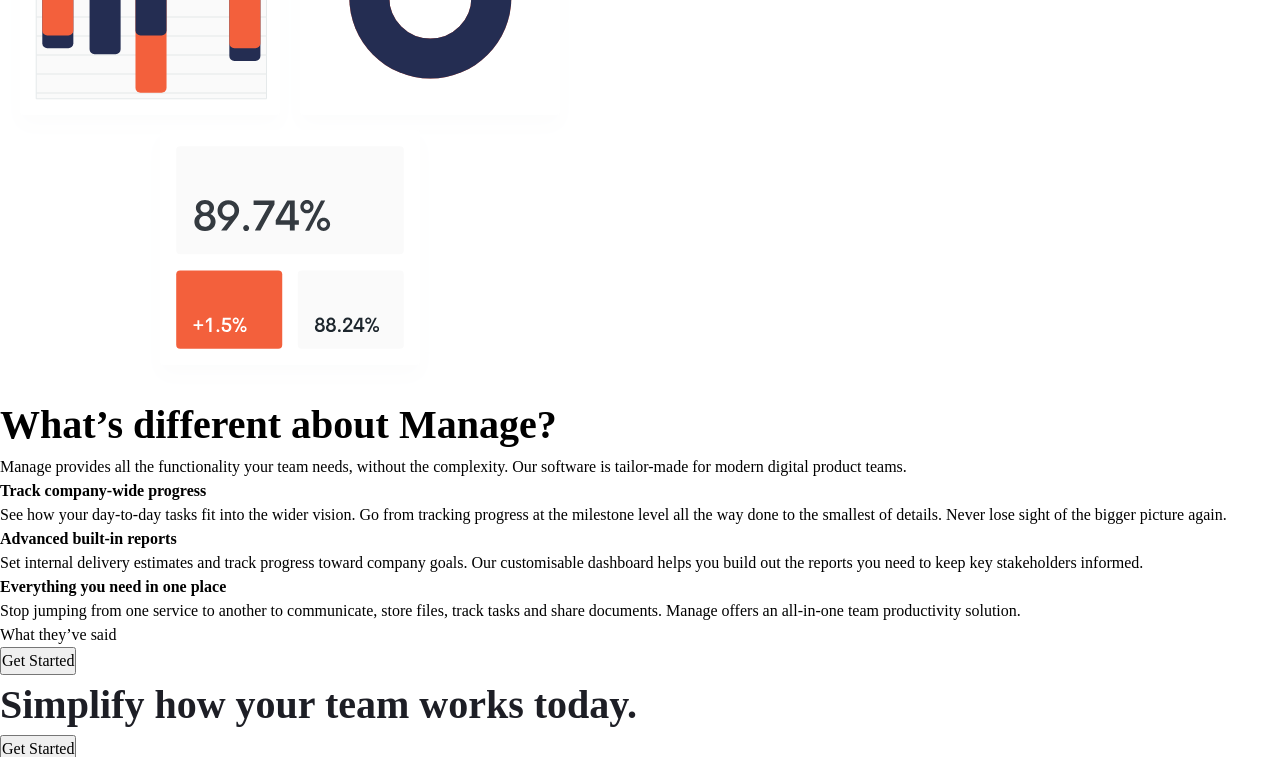
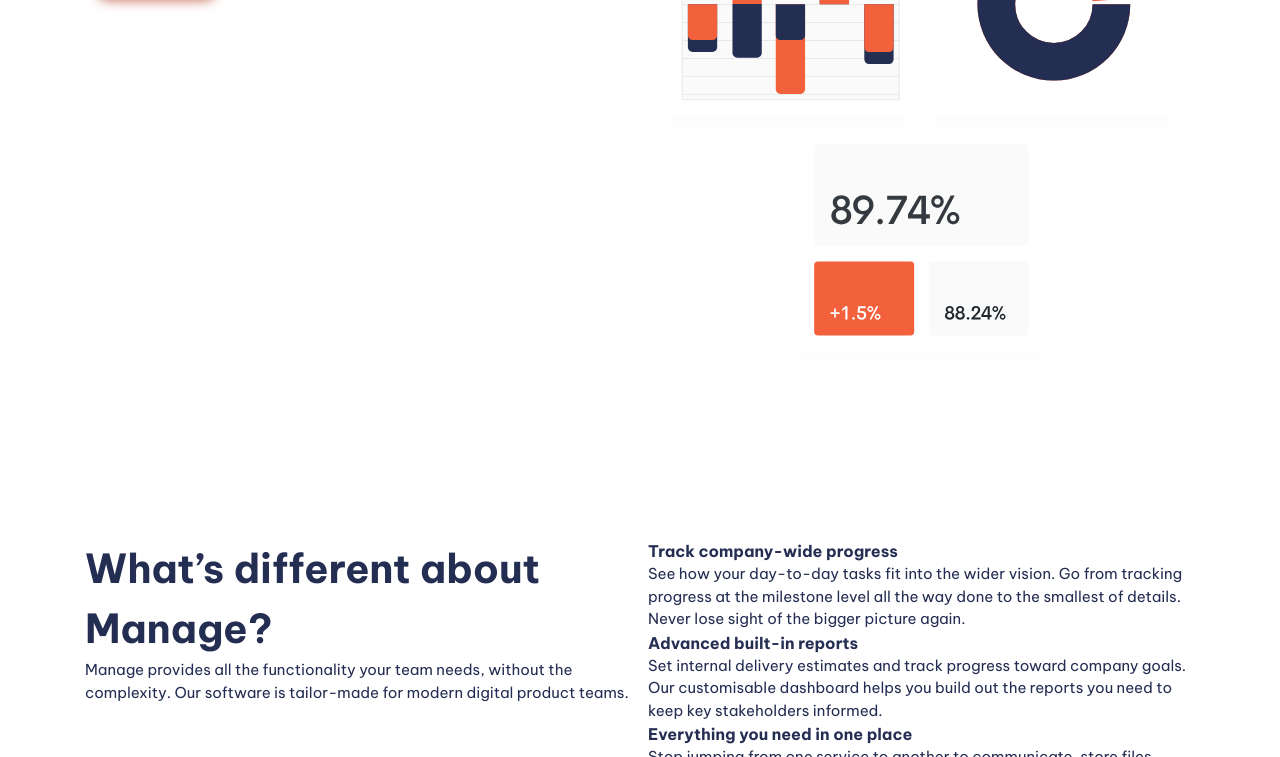
Before and after one commit to HubertKwiatkowski/FEM-web-tutorial, a website built with Vite: page index.html in a window 1280 px wide. Shown: the part 378-1135 px from the top of the page. Built offline with nearby package versions, Linux system fonts and the light colour scheme.

Commit message:
css main changes

```diff
--- a/index.html
+++ b/index.html
@@ -29,7 +29,7 @@
     </header>
 
     <main>
-      <section>
+      <section class="padding-block-900">
         <div class="container">
           <div class="even-columns">
             <div>
@@ -44,7 +44,7 @@
         </div>
       </section>
 
-      <section>
+      <section class="padding-block-900">
         <div class="container">
           <div class="even-columns">
             <div>
@@ -71,16 +71,18 @@
         </div>
       </section>
 
-      <section class="carousel">
-        <h2 class="fs-secondaryheading">What they’ve said</h2>
+      <section class="carousel | padding-block-700">
+        <h2 class="fs-secondary-heading fw-bold">What they’ve said</h2>
         <!-- carousel here -->
         <button class="button">Get Started</button>
       </section>
 
-      <section class="cta | bg-primary-400 text-neutral-100">
+      <section class="cta | bg-accent-400 text-neutral-100 padding-block-700">
         <div class="container">
           <div class="even-columns">
             <p class="fs-secondary-heading fw-bold">Simplify how your team works today.</p>
+          </div>
+          <div>
             <button class="button" data-type="inverted">Get Started</button>
           </div>
 
@@ -88,8 +90,8 @@
       </section>
     </main>
 
-    <footer class="bg-neutral-900 text-neutral-100">
-      <div class="containr">
+    <footer class="bg-neutral-900 text-neutral-100 padding-block-700">
+      <div class="container">
         <div class="even-columns">
           <div>
             <a href="#"><img src="images/logo.svg" alt="Manage"></a>
--- a/style.css
+++ b/style.css
@@ -1,11 +1,14 @@
 :root {
+  --clr-accent-500: hsl(12, 60%, 45%);
   --clr-accent-400: hsl(12, 88%, 59%);
+  --clr-accent-300: hsl(12, 88%, 75%);
   --clr-accent-100: hsl(13, 100%, 96%);
 
-  --clr-primary-100: hsl(228, 39%, 23%);
+  --clr-primary-400: hsl(228, 39%, 23%);
+  --clr-primary-100: hsl(12, 88%, 59%);
 
-  --clr-neutral-100: hsl(232, 12%, 13%);
-  --clr-neutral-900: hsl(0, 0%, 0%);
+  --clr-neutral-900: hsl(232, 12%, 13%);
+  --clr-neutral-100: hsl(0, 0%, 100%);
 
   --ff-primary: 'Be Vietnam Pro', sans-serif;
 
@@ -29,6 +32,16 @@
   --fs-secondary-heading: var(--fs-700);
   --fs-nav: var(--fs-500);
   --fs-button: var(--fs-300);
+
+  --size-100: .25rem;
+  --size-200: .5rem;
+  --size-300: .75rem;
+  --size-400: 1rem;
+  --size-500: 1.5rem;
+  --size-600: 2rem;
+  --size-700: 3rem;
+  --size-800: 4rem;
+  --size-900: 5rem;
 }
 
 @media (min-width: 50em) {
@@ -150,12 +163,83 @@
 
 .fs-primary-heading {
   font-size: var(--fs-primary-heading);
+  line-height: 1.1;
 }
 .fs-secondary-heading {
   font-size: var(--fs-secondary-heading);
+
 }
 
 .fs-300 { font-size: var(--fs-300); }
 .fs-400 { font-size: var(--fs-400); }
 .fs-500 { font-size: var(--fs-500); }
 .fs-600 { font-size: var(--fs-600); }
+
+.padding-block-900 {
+  padding-block: var(--size-900);
+}
+
+.padding-block-700 {
+  padding-block: var(--size-700);
+}
+
+.container {
+  --max-width: 1110px;
+  --padding: 1rem;
+
+  width: min(var(--max-width), 100% - (var(--padding) * 2));
+  margin-inline: auto;
+}
+
+.even-columns {
+  display: grid;
+  gap: 1rem;
+
+}
+
+@media (min-width: 50em) {
+  .even-columns {
+    grid-auto-flow: column;
+    grid-auto-columns: 1fr;
+  }
+}
+
+/*  general styling */
+
+body {
+  font-size: var(--fs-body);
+  font-family: var(--ff-body);
+  color: var(--clr-primary-400);
+}
+
+/* button */
+
+.button {
+  cursor: pointer;
+  text-decoration: none;
+  border: 0;
+  border-radius: 100vmax;
+  padding: 1.25em 2.5em;
+  font-weight: var(--fw-bold);
+  font-size: var(--fs-button);
+  line-height: 1;
+  color: var(--clr-neutral-100);
+  background-color: var(--clr-accent-400);
+  box-shadow: 0 1.125em 1em -1em var(--clr-accent-500);
+}
+
+.button:hover,
+.button:focus-visible {
+  background-color: var(--clr-accent-300);
+}
+
+.button[data-type="inverted"] {
+  background-color: var(--clr-neutral-100);
+  color: var(--clr-accent-400);
+}
+
+.button[data-type="inverted"]:hover,
+.button[data-type="inverted"]:focus-visible {
+  background-color: var(--clr-neutral-100);
+  color: var(--clr-accent-300);
+}
```
